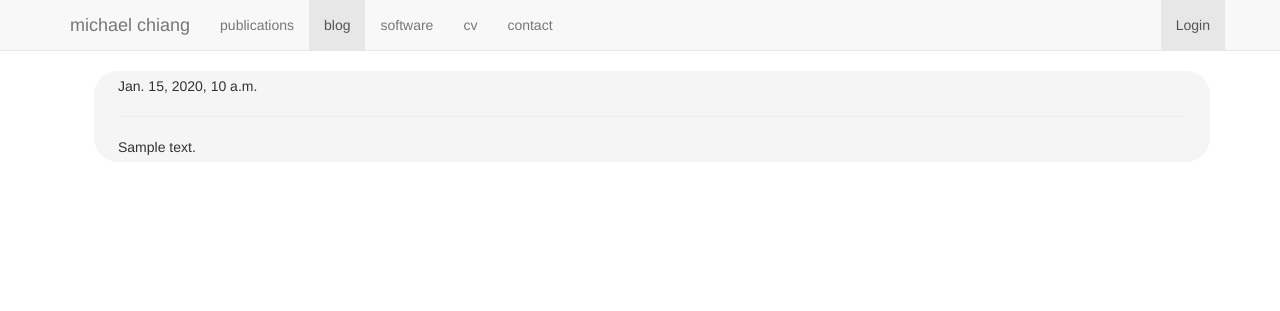
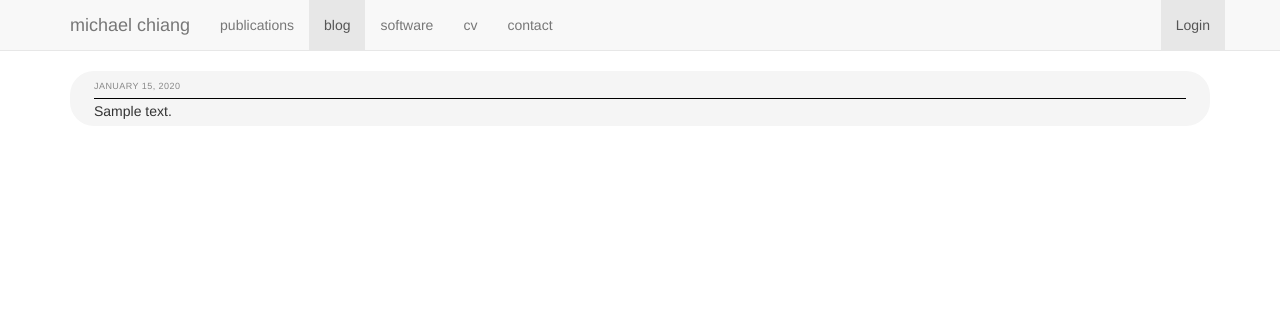
Before and after one commit to michael-chiang-mc5/michael-chiang-website-repo, a Django app: page /Blog/ in a window 1280 px wide. Shown: the top 311 px of the page. Run offline with Django 3.2, Linux system fonts and the light colour scheme; tables that the repository leaves empty hold one stand-in row (values such as "Sample post"); some libraries are stand-ins or nearby versions.

Commit message:
Made blog posts prettier

```diff
--- a/mySite/Blog/static/Blog/css/index.css
+++ b/mySite/Blog/static/Blog/css/index.css
@@ -4,7 +4,6 @@
 
 .content .blog-entry {
   background-color: #F5F5F5;
-  margin-left: 0.25in;
   padding-left: 0.25in;
   padding-right: 0.25in;
   padding-top: 0.05in;
@@ -14,13 +13,26 @@
 }
 
 .content .blog-entry  h1 {
-  color: #2970A6;
+  color: #265e15;
   font-weight: bold;
   font-family: Verdana,"BitStream vera Sans",Helvetica,Sans-serif;
+  font-size: 16px;
+  margin-top: 10px;
+}
+
+.content .blog-entry p {
   font-size: 12px;
 }
 
-.content .blog-entry p {
-  margin-left: 0.25in;
-  font-size: 12px;
+.blog-date {
+  color: #888;
+  text-transform: uppercase;
+  letter-spacing: 0.05em;
+  font-size: 9px;
 }
+
+hr {
+  border-top: 1px solid black;
+  margin-top: 2px;
+  margin-bottom: 2px;
+}
--- a/mySite/Blog/templates/Blog/index.html
+++ b/mySite/Blog/templates/Blog/index.html
@@ -21,9 +21,11 @@
     <div>
       {% for blogEntry in blogEntries %}
         <div class="blog-entry">
-          <div>
-            {{ blogEntry.time }}
-            <hr>
+          <div class="blog-date">
+            <div>
+              {{ blogEntry.time|date:'F j, Y' }}
+            </div>
+            <hr />
           </div>
           <div>
             {{ blogEntry|safe }}
--- a/mySite/myContent/templates/myContent/cv.html
+++ b/mySite/myContent/templates/myContent/cv.html
@@ -17,7 +17,7 @@
     <!-- about me -->
     <div class="cv-text">
       <img src="{% static 'myContent/self_portrait.png' %}" alt="me"><br/ >
-
+      <br />
       My name is Michael.<br />
       I did my bachelor's in physics at Caltech.<br />
       I did my PhD in developmental biology at UCI.<br />
```
Also changed, not shown: mySite/myContent/static/myContent/self_portrait.png.
